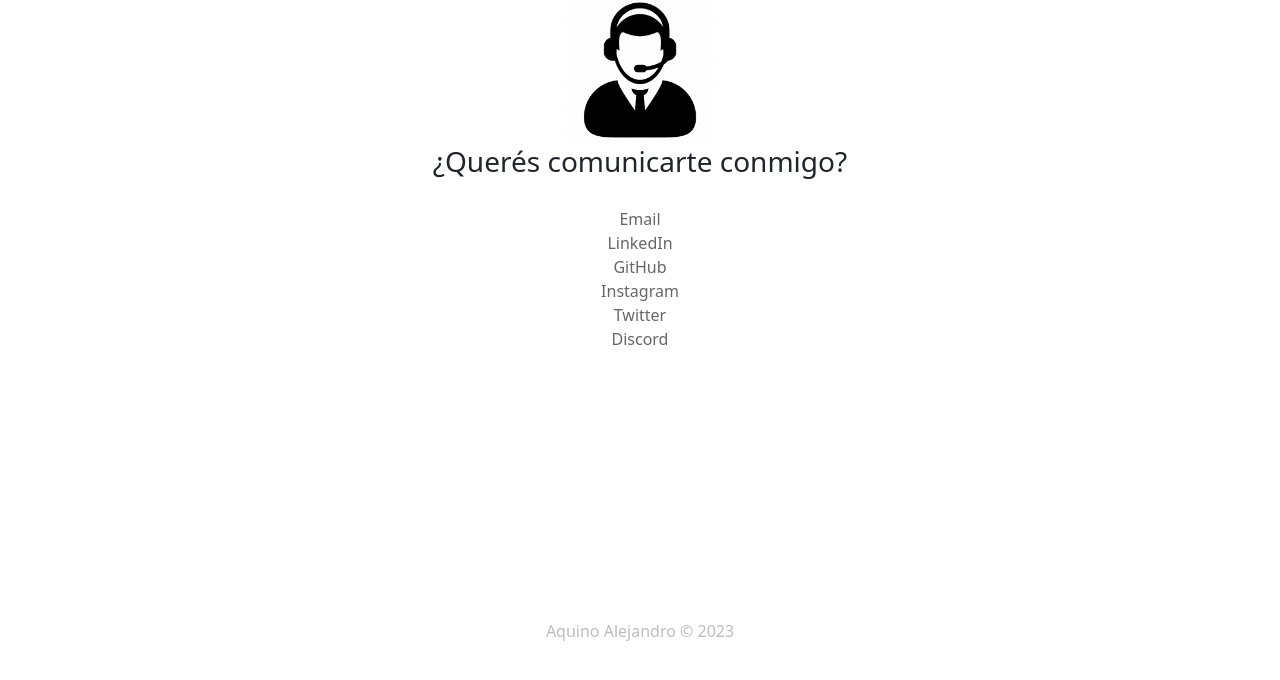
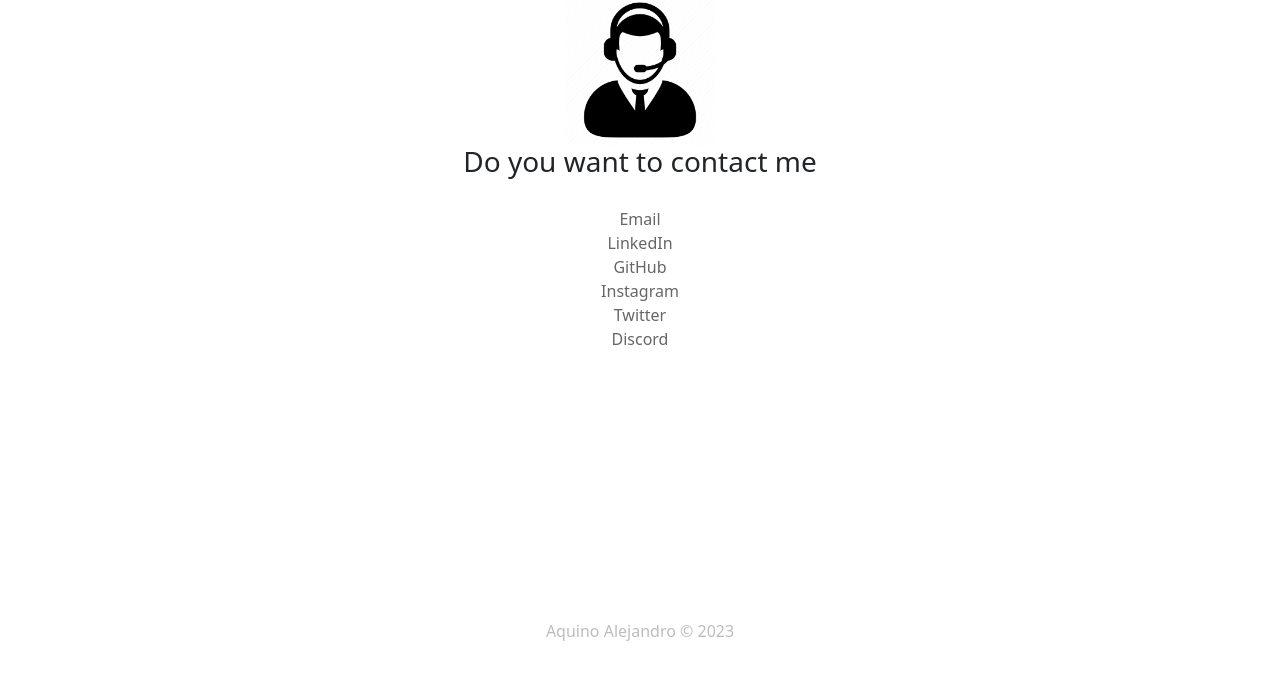
Before and after one commit to aquinogonzalo/portafolio, a plain HTML site: page html/contact.html in a window 1280 px wide. Shown: the part 118-798 px from the top of the page. Drawn offline with nearby package versions, Linux system fonts and the light colour scheme.

```diff
--- a/html/contact.html
+++ b/html/contact.html
@@ -50,7 +50,7 @@
             <div class="row">
                 <div class="col-md-12 col-sm-12 d-flex flex-column justify-content-center align-items-center">
                     <img src="/img/comunicacion.png" alt="comunicacion" class="img-fluid" id="contacto">
-                    <h3>¿Querés comunicarte conmigo?</h3>
+                    <h3>Do you want to contact me</h3>
                 <ul class="listacustom text-">
                     <li>
                         <a class="estiloa" href="mailto:aquinoalejandro666@gmail.com">Email</a>
```
